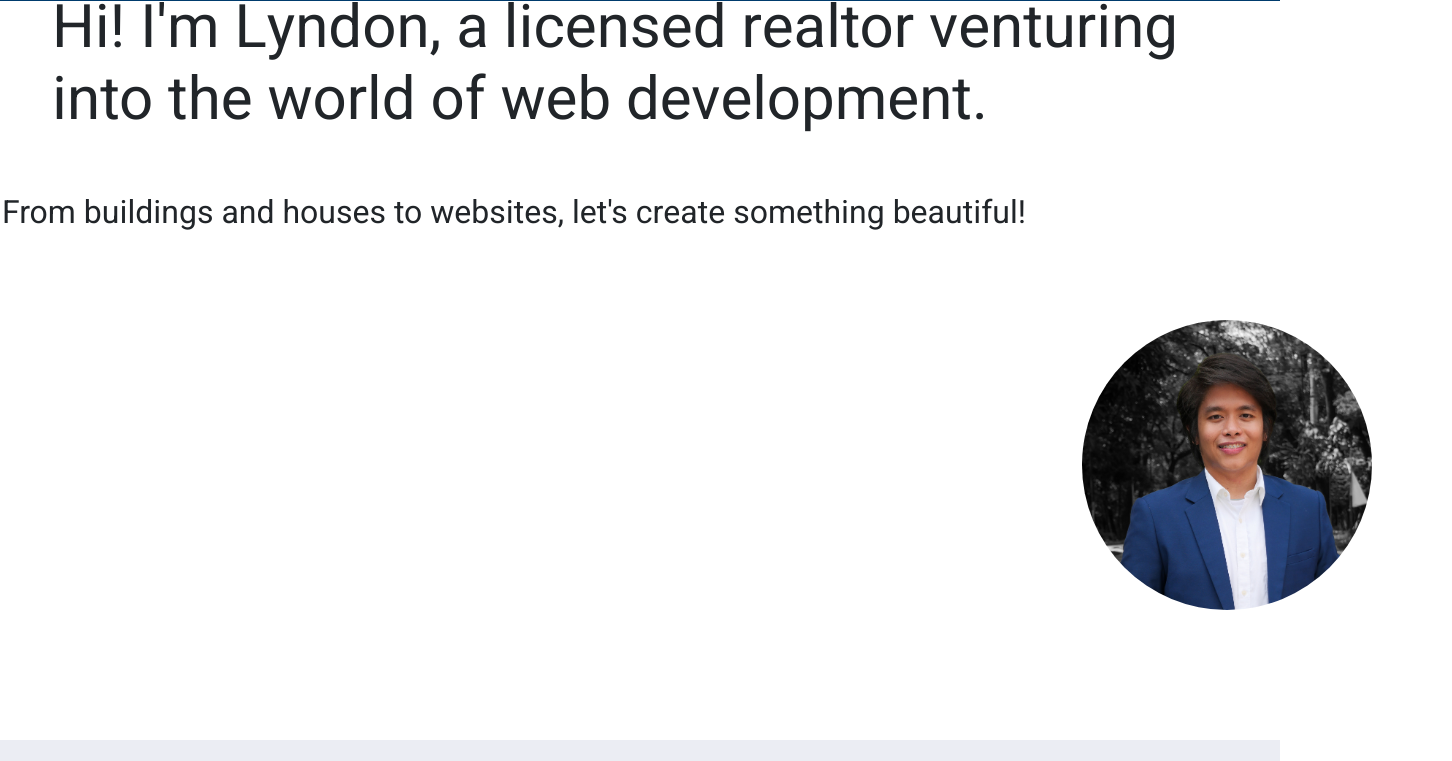
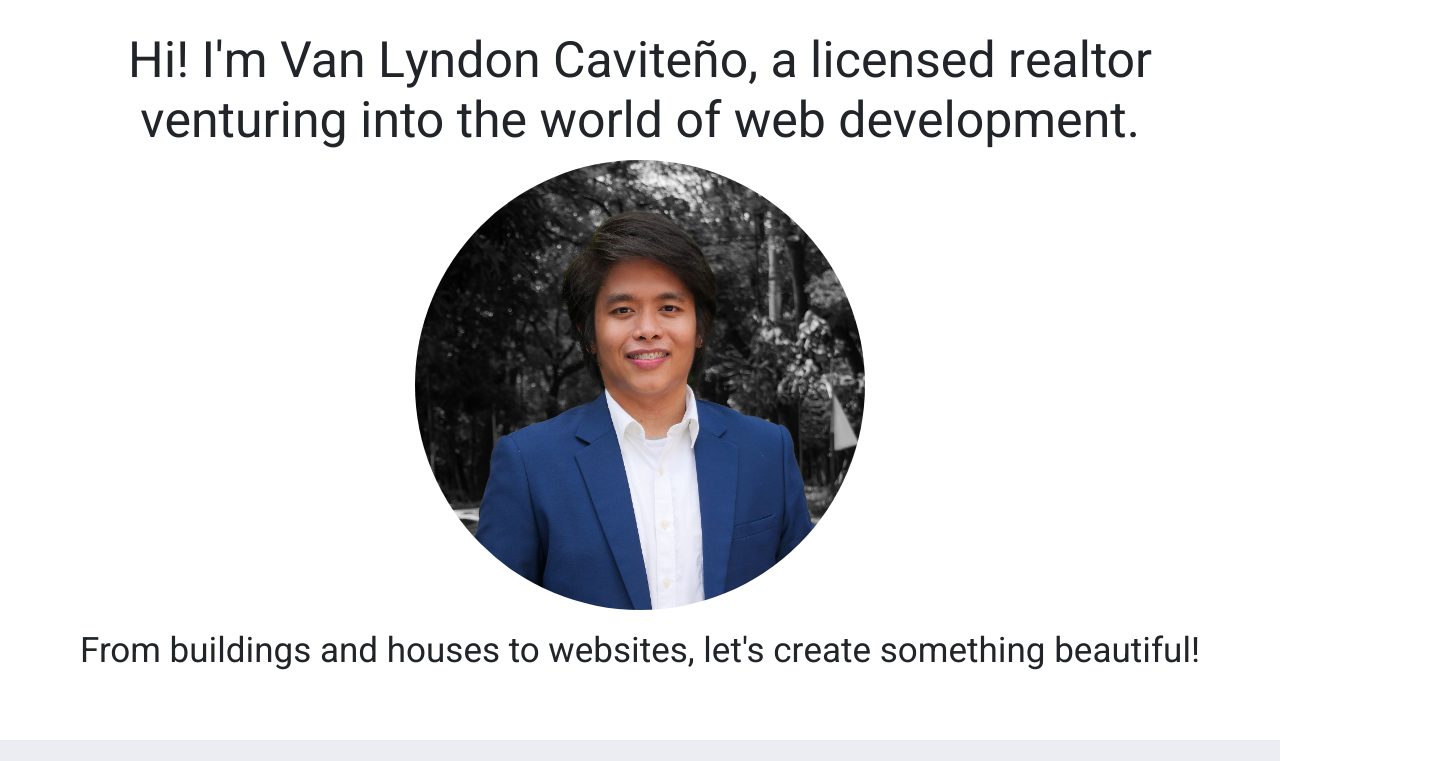
Before and after one commit to lyndoncaviteno/Webportfolio, a plain HTML site: page index.html in a window 1280 px wide. Shown: the part 60-821 px from the top of the page, 1452 px wide, since content can reach past the window. Drawn offline with nearby package versions, Linux system fonts and the light colour scheme.

Commit message:
Done 1/6

```diff
--- a/assets/styles/style.css
+++ b/assets/styles/style.css
@@ -1,11 +1,11 @@
 @import url('https://fonts.googleapis.com/css2?family=Heebo:wght@300;400&display=swap');
 
 * {
-		margin: 0;
-		padding: 0;
-		box-sizing: border-box;
-		font-family: Heebo, sans-serif;
-		scroll-behavior: smooth;
+	margin: 0;
+	padding: 0;
+	box-sizing: border-box;
+	font-family: Heebo, sans-serif;
+	scroll-behavior: smooth;
 	}
 
 .navbar_list, .navbar_links, button {
@@ -15,7 +15,7 @@
 	text-decoration: none;
 }
 
-body header {
+header {
 	display: flex;
 	justify-content: flex-end;
 	align-items: center;
@@ -38,46 +38,40 @@ body header {
 .navbar_items > .navbar_list {
 	display: inline-block;
 	padding: 0px 20px;
-
 }
 
 button {
 	margin-left: 20px;
-	padding: 9px 25px;
+	padding: 5px 20px;
 	background-color: #6699CC;
 	border: none;
 	border-radius: 50px;
 }
 
-
-h1 {
-	padding: 50px;
-	font-size: 60px;
-}
-
-body #first_section > .VLC .formal2 {
-	width: 450px;
-	border-radius: 50%;
-	margin-left: 1000px;
-	padding: 80px;
-}
-
-body #first_section {
+#first_section {
 	background-color: white;
 	height: 100vh;
 	margin: 0;
 	padding: 2px;
-	/*text-align: center;*/
+	text-align: center;
 }
 
-body #first_section > .VLC .text1 {
-	font-size: 50px
-	/*text-align: left;*/
+#first_section > .VLC .formal2 {
+	width: 450px;
+	border-radius: 50%;
 }
 
-body #first_section > .VLC h2 {
-	font-size: 30px
-	text-align: center;
+#first_section > .VLC .text1 {
+	padding-top: 80px;
+	padding-left: 100px;
+	padding-right: 100px;
+	margin-top: 10px;
+	font-size: 50px
+}
+
+#first_section > .VLC .text2 {
+	font-size: 35px;
+	padding-top: 20px;
 }
 
 body #second_section {
--- a/index.html
+++ b/index.html
@@ -29,9 +29,12 @@
 
 	<section id="first_section" class="sections">
 		<div class="VLC">
-			<h1>Hi! I'm Lyndon, a licensed realtor venturing into the world of web development.</h1>
-			<h2>From buildings and houses to websites, let's create something beautiful!</h2>
+			<h1 class="text1">Hi! I'm Van Lyndon Caviteño, a licensed realtor venturing into the world of web development.</h1>
+
 			<img class="formal2" src="./assets/images/formal4.jpg" alt="image unavailable">
+
+			<h2 class="text2">From buildings and houses to websites, let's create something beautiful!</h2>
+
 		</div>
 	</section>
 
```
